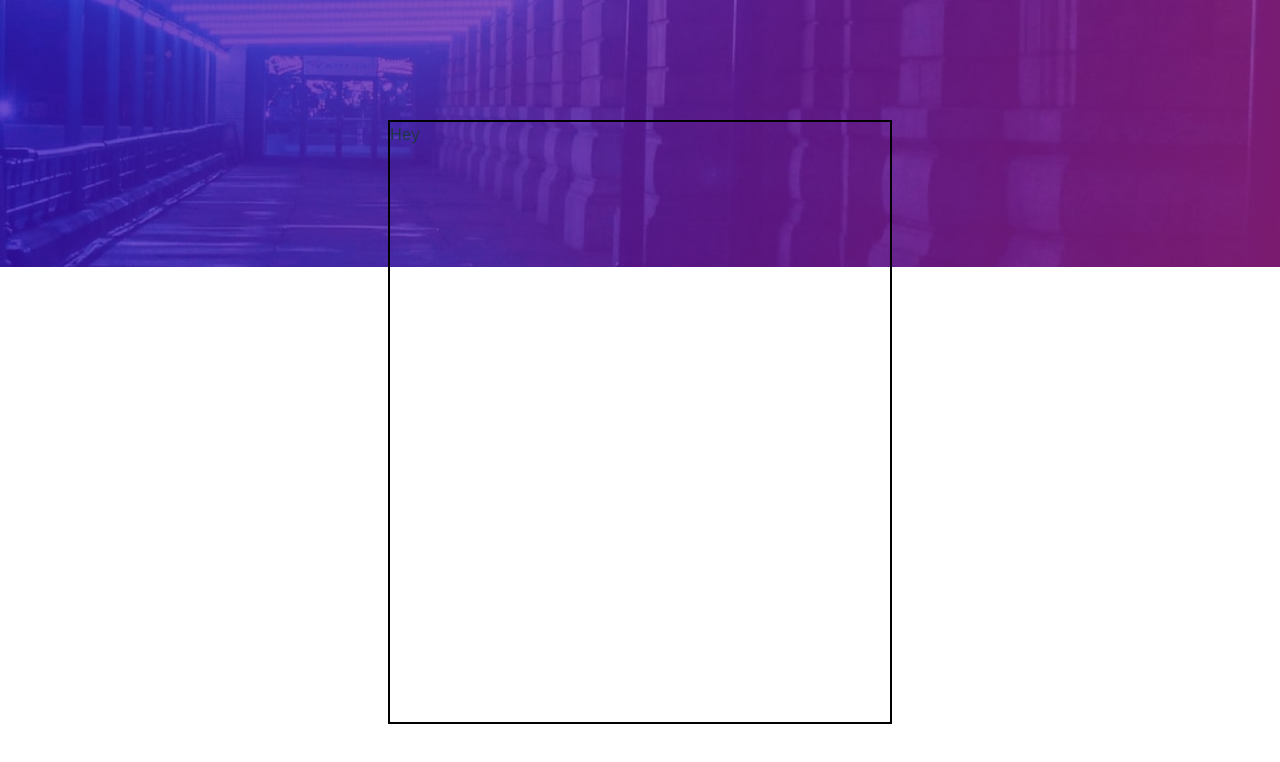
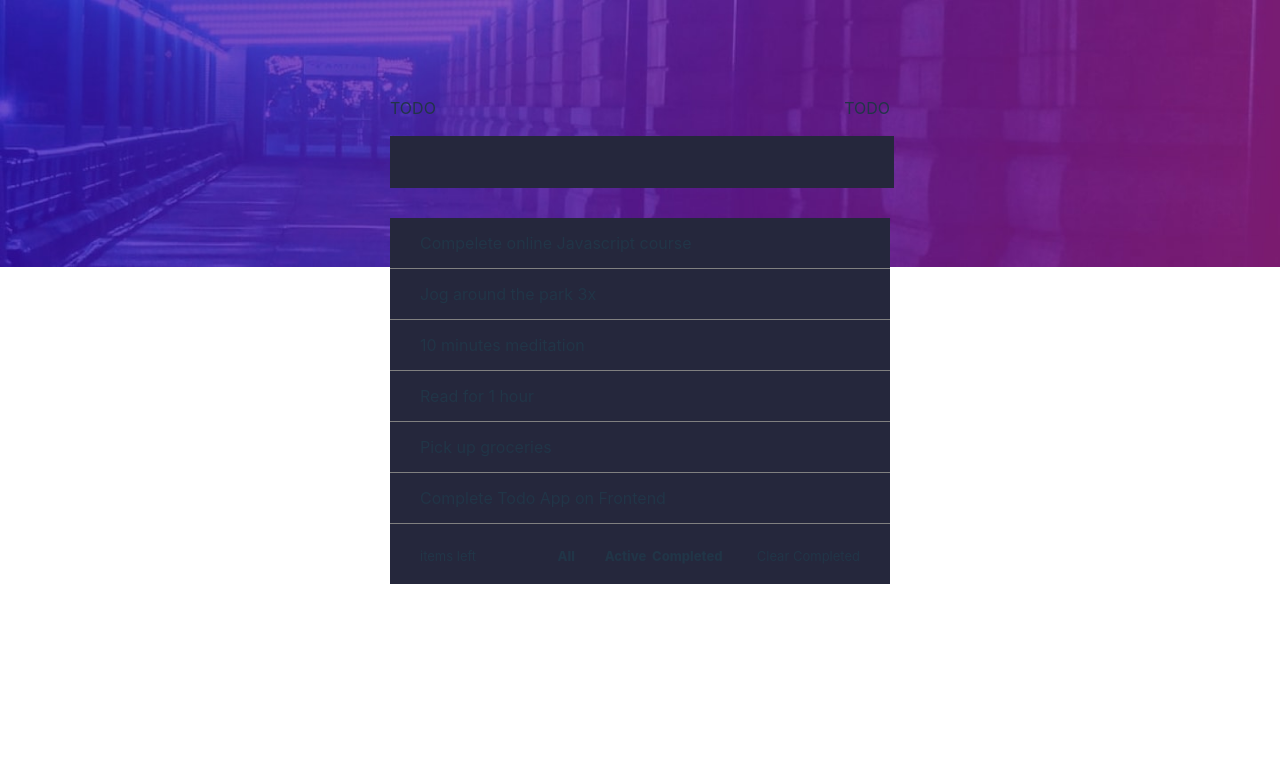
Before and after one commit to Elio1995/todo-app, a React (Vite) app: page / in a window 1280 px wide. Shown: the top 762 px of the page. Built offline with nearby package versions, Linux system fonts and the light colour scheme; data requests are answered from the project's data file.

Commit message:
Preparing the styling of todos ccomponent

```diff
--- a/src/App.tsx
+++ b/src/App.tsx
@@ -1,20 +1,21 @@
 import { useEffect, useState } from "react";
 import darkImg from "../images/bg-desktop-dark.jpg";
 import "./App.css";
+
 function App() {
-  const [todo, setTodo] = useState([]);
+  const [todos, setTodos] = useState([]);
 
   function getTodoList() {
     return fetch(`http://localhost:3000/todo`)
       .then((response) => response.json())
       .then((data) => {
-        setTodo(data);
+        setTodos(data);
       });
   }
   useEffect(() => {
     getTodoList();
   }, []);
-  console.log("TODO", todo);
+  console.log("TODO", todos);
 
   return (
     <>
@@ -23,13 +24,71 @@ function App() {
         <div
           style={{
             position: "absolute",
-            top: "120px",
+            top: "80px",
             width: "500px",
             height: "600px",
-            border: "2px solid black",
           }}
         >
-          <div style={{ textAlign: "start" }}>Hey</div>
+          <div style={{ display: "grid", gridTemplateColumns: "1fr 1fr" }}>
+            <p style={{ textAlign: "start" }}>TODO</p>
+            <p style={{ textAlign: "end" }}>TODO</p>
+          </div>
+          <div>
+            <input
+              style={{
+                width: "100%",
+                height: "50px",
+                backgroundColor: "hsl(235, 24%, 19%)",
+                border: "none",
+                marginBottom: "30px",
+              }}
+              type="text"
+            ></input>
+          </div>
+          <div>
+            {todos.map((todo) => {
+              return (
+                <p
+                  style={{
+                    backgroundColor: "hsl(235, 24%, 19%)",
+                    height: "50px",
+                    margin: "0",
+                    paddingLeft: "30px",
+                    borderBottom: "solid 1px grey",
+                    display: "flex",
+                    placeItems: "center",
+                  }}
+                >
+                  {todo.name}
+                </p>
+              );
+            })}
+          </div>
+          <div
+            style={{
+              display: "grid",
+              gridTemplateColumns: "5fr 6fr 5fr",
+              backgroundColor: "hsl(235, 24%, 19%)",
+              height: "40px",
+              padding: "20px 30px 0px 30px",
+              fontSize: "13px",
+            }}
+          >
+            <div style={{ textAlign: "start" }}>items left</div>
+            <div
+              style={{
+                display: "grid",
+                gridTemplateColumns: "1fr 1fr 1fr",
+                textAlign: "start",
+                fontWeight: "800",
+              }}
+            >
+              <span>All</span>
+              <span>Active</span>
+              <span>Completed</span>
+            </div>
+            <div style={{ textAlign: "end" }}>Clear Completed</div>
+          </div>
         </div>
       </div>
     </>
```
